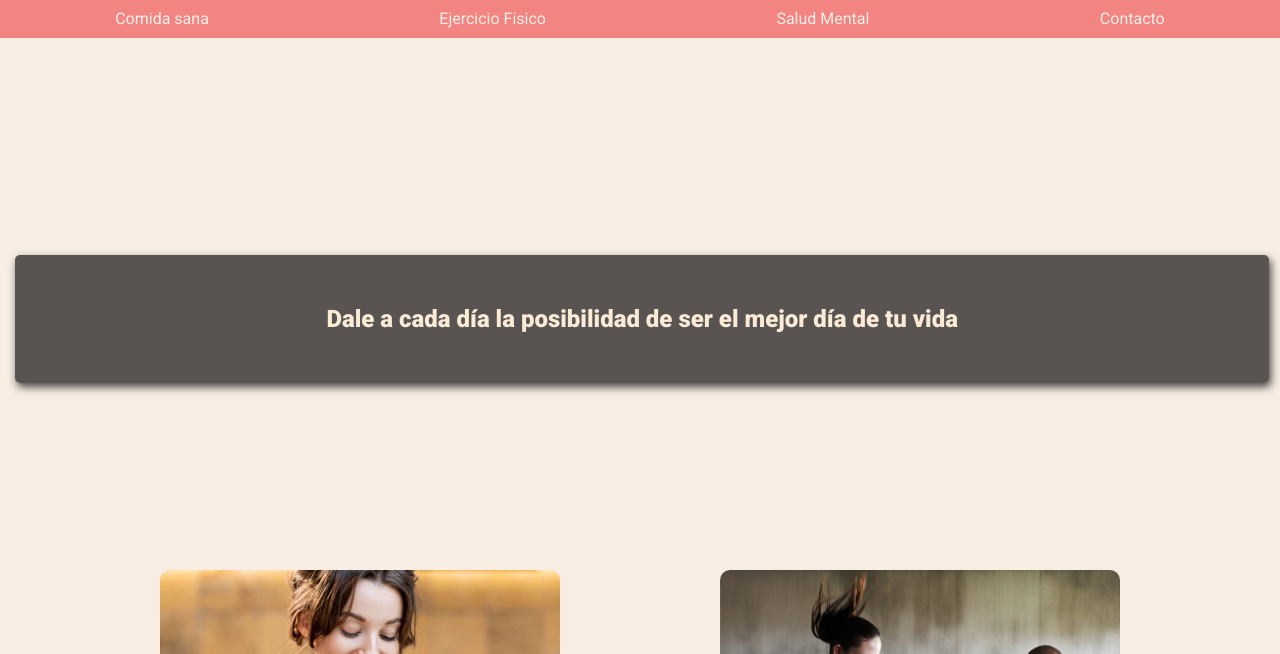
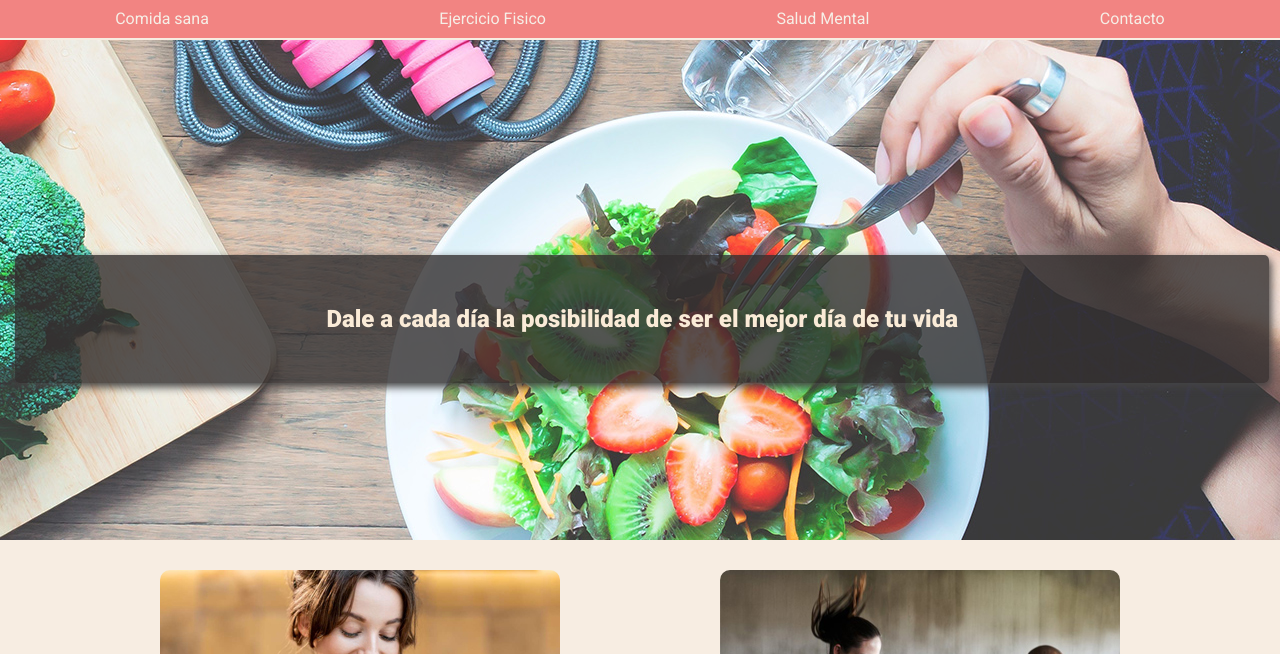
Before and after one commit to mercedesmiquelez/coderentrega2, a plain HTML site: page index.html in a window 1280 px wide. Shown: the part 146-800 px from the top of the page. Drawn offline with Linux system fonts and the light colour scheme; a web font is replaced by a local one.

Commit message:
imagen url

```diff
--- a/css/styles.css
+++ b/css/styles.css
@@ -78,7 +78,7 @@ header {
 
 .fotofondo{
     height: 500px;
-    background-image: url(./images/dietasaludable.jpeg);
+    background-image: url(../images/dietasaludable.jpeg);
     background-position: center;
 }
 
```
